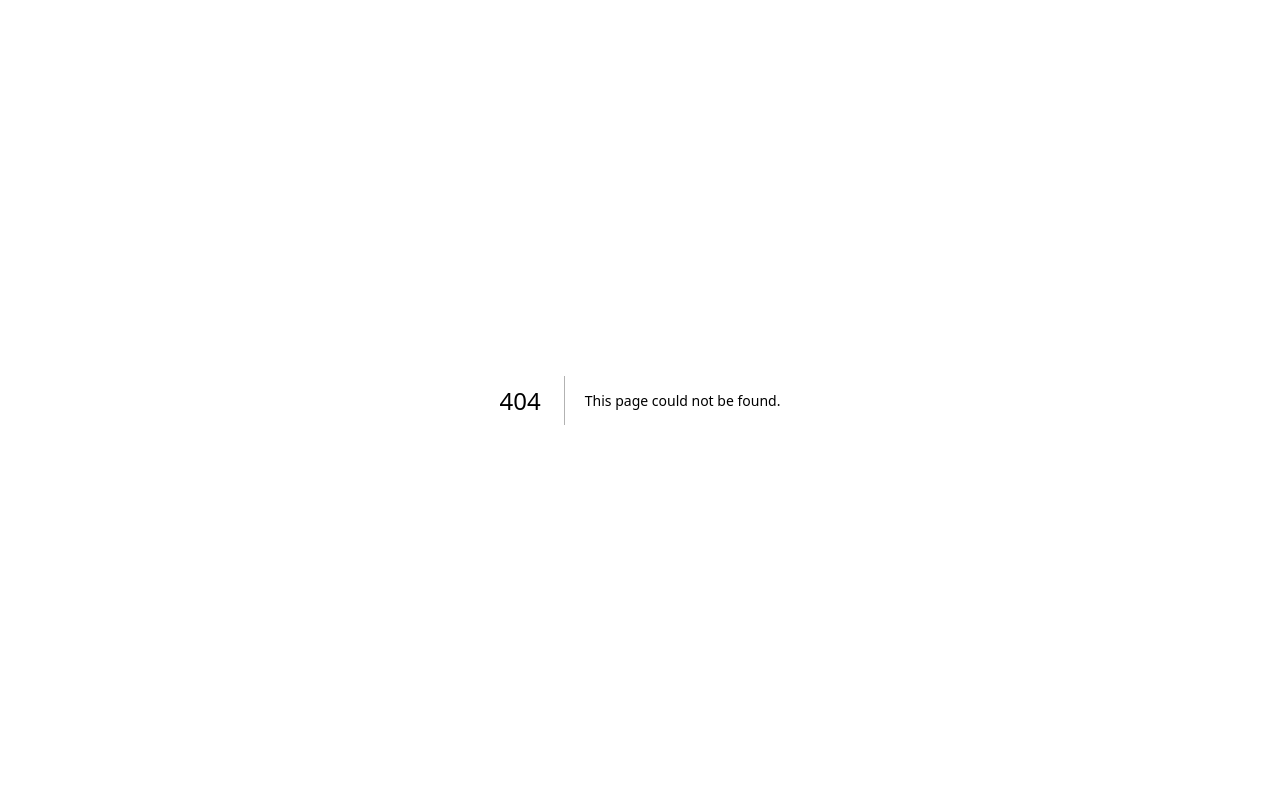
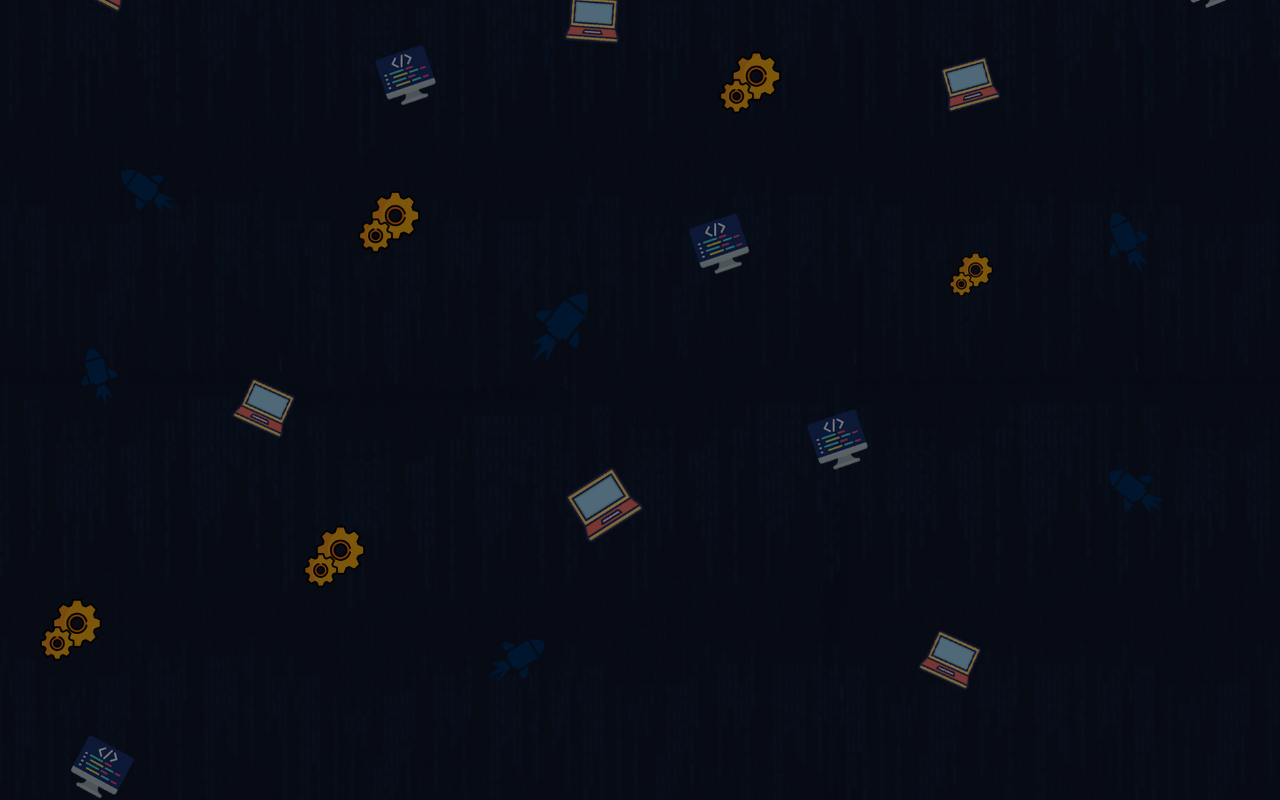
Before and after one commit to bipin-thapa01/KIST-Hackfest-2025-Frontend, a Next.js app: page /register in a window 1280 px wide. Before the commit this address had no page. Built offline with nearby package versions, Linux system fonts and the light colour scheme.

Commit message:
registeration form started

```diff
--- a/src/app/about/about.css
+++ b/src/app/about/about.css
@@ -109,7 +109,7 @@
   display: flex;
   flex-direction: column;
   row-gap: 10px;
-  align-items: center;
+
 }
 
 .event-detail div, .location-detail div, .team-detail div, .competitions-detail div{
--- a/src/app/page.css
+++ b/src/app/page.css
@@ -26,6 +26,7 @@
   border:20px solid #0EA5E9;
   border-radius: 50%;
   cursor: pointer;
+  margin: 5px 0 0 5px;
 }
 
 .hackfest-container{
--- /dev/null
+++ b/src/app/register/page.tsx
@@ -0,0 +1,9 @@
+import "../page.css"
+
+export default function Page(){
+  return(
+    <div className="body">
+
+    </div>
+  );
+}
```
